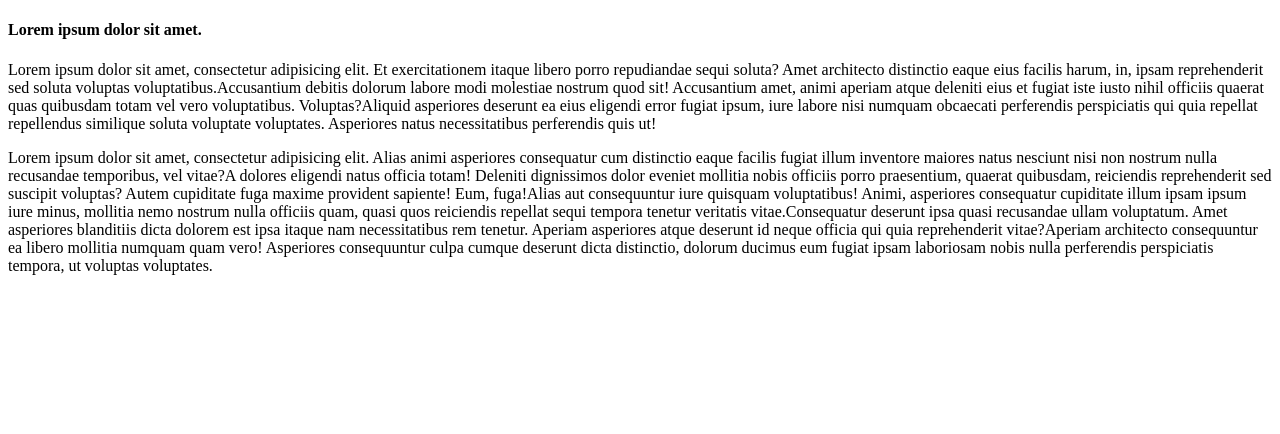
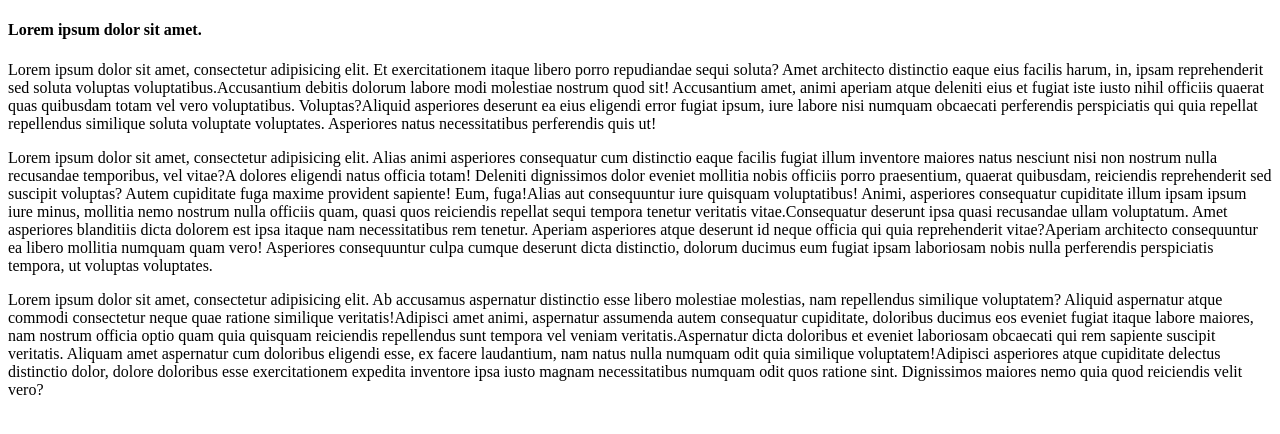
Before and after one commit to peris-hub/github--practice, a plain HTML site: page index.html in a window 1280 px wide. Drawn offline with Linux system fonts and the light colour scheme.

Commit message:
added a paragraphs

```diff
--- a/index.html
+++ b/index.html
@@ -10,5 +10,6 @@
 
 <p><span>Lorem ipsum dolor sit amet, consectetur adipisicing elit. Alias animi asperiores consequatur cum distinctio eaque facilis fugiat illum inventore maiores natus nesciunt nisi non nostrum nulla recusandae temporibus, vel vitae?</span><span>A dolores eligendi natus officia totam! Deleniti dignissimos dolor eveniet mollitia nobis officiis porro praesentium, quaerat quibusdam, reiciendis reprehenderit sed suscipit voluptas? Autem cupiditate fuga maxime provident sapiente! Eum, fuga!</span><span>Alias aut consequuntur iure quisquam voluptatibus! Animi, asperiores consequatur cupiditate illum ipsam ipsum iure minus, mollitia nemo nostrum nulla officiis quam, quasi quos reiciendis repellat sequi tempora tenetur veritatis vitae.</span><span>Consequatur deserunt ipsa quasi recusandae ullam voluptatum. Amet asperiores blanditiis dicta dolorem est ipsa itaque nam necessitatibus rem tenetur. Aperiam asperiores atque deserunt id neque officia qui quia reprehenderit vitae?</span><span>Aperiam architecto consequuntur ea libero mollitia numquam quam vero! Asperiores consequuntur culpa cumque deserunt dicta distinctio, dolorum ducimus eum fugiat ipsam laboriosam nobis nulla perferendis perspiciatis tempora, ut voluptas voluptates.</span></p>
 
+<p><span>Lorem ipsum dolor sit amet, consectetur adipisicing elit. Ab accusamus aspernatur distinctio esse libero molestiae molestias, nam repellendus similique voluptatem? Aliquid aspernatur atque commodi consectetur neque quae ratione similique veritatis!</span><span>Adipisci amet animi, aspernatur assumenda autem consequatur cupiditate, doloribus ducimus eos eveniet fugiat itaque labore maiores, nam nostrum officia optio quam quia quisquam reiciendis repellendus sunt tempora vel veniam veritatis.</span><span>Aspernatur dicta doloribus et eveniet laboriosam obcaecati qui rem sapiente suscipit veritatis. Aliquam amet aspernatur cum doloribus eligendi esse, ex facere laudantium, nam natus nulla numquam odit quia similique voluptatem!</span><span>Adipisci asperiores atque cupiditate delectus distinctio dolor, dolore doloribus esse exercitationem expedita inventore ipsa iusto magnam necessitatibus numquam odit quos ratione sint. Dignissimos maiores nemo quia quod reiciendis velit vero?</span></p>
 </body>
 </html>
```
